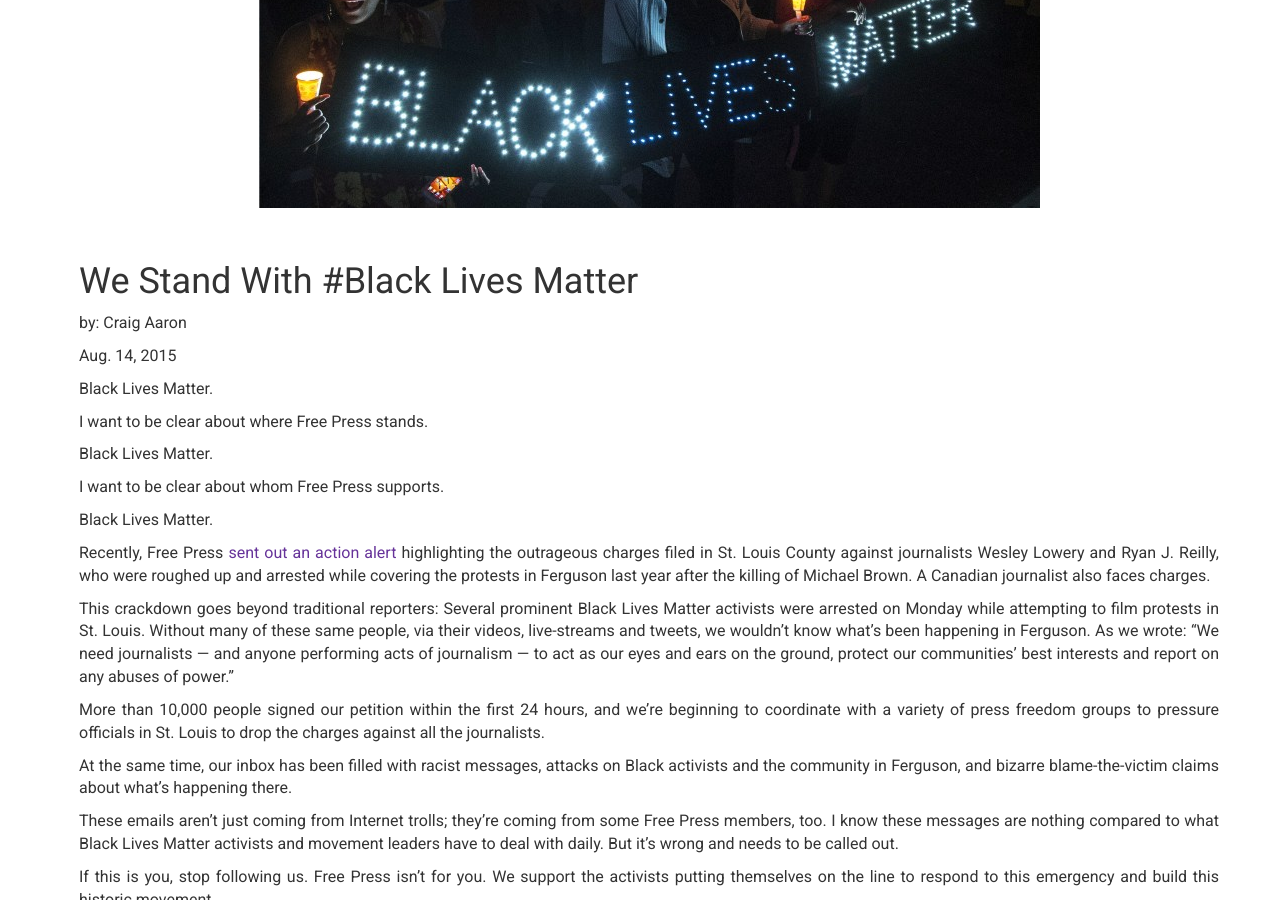
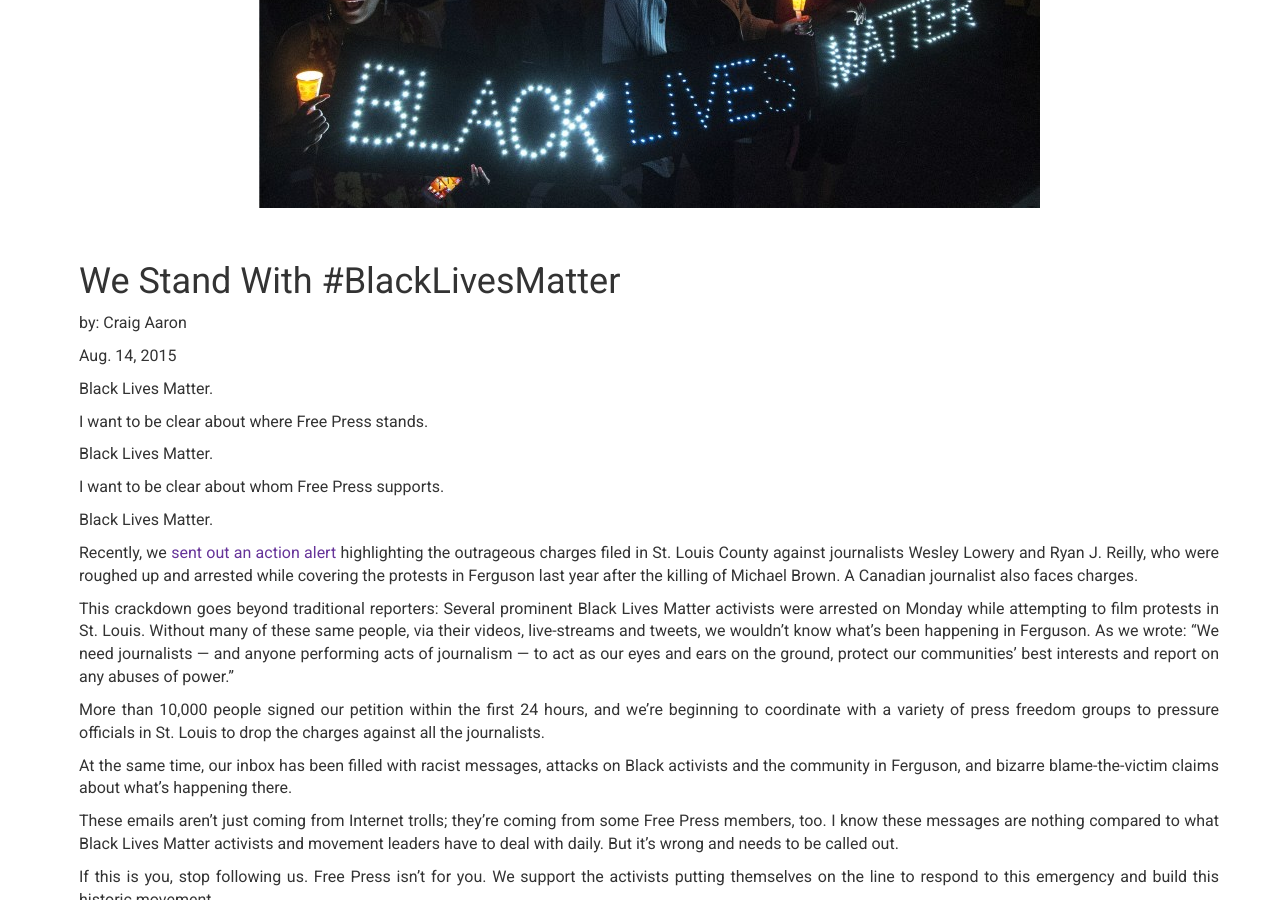
Before and after one commit to freepress/internet2016, a Jekyll site: the page built from _posts/blog/2015-08-14-we-stand-blacklivesmatter.md, in a window 1280 px wide and 900 px high, scrolled down 773 px. Built offline with Jekyll 4.4.1, drawn with Linux system fonts in a browser that asks for light colours; comment, search, counter and statistics services are not loaded.

Commit message:
updated text
made the following changes:
Changed #Black Lives Matter to #BlackLivesMatter

```diff
--- a/_posts/blog/2015-08-14-we-stand-blacklivesmatter.md
+++ b/_posts/blog/2015-08-14-we-stand-blacklivesmatter.md
@@ -1,7 +1,7 @@
 ---
 layout: blogpost_single
 headerimg: blog-black-lives-matter.jpg
-title: "We Stand With #Black Lives Matter"
+title: "We Stand With #BlackLivesMatter"
 teaser: "Here's why we stand with Black Lives Matter, and why you should too"
 thumbnail: thumbnail-blog-megaphone.svg
 author: Craig Aaron
@@ -20,7 +20,7 @@ I want to be clear about whom Free Press supports.
 
 Black Lives Matter.
 
-Recently, Free Press <a href="http://act.freepress.net/sign/journ_ferguson_arrests/?source=FPblog">sent out an action alert</a> highlighting the outrageous charges filed in St. Louis County against journalists Wesley Lowery and Ryan J. Reilly, who were roughed up and arrested while covering the protests in Ferguson last year after the killing of Michael Brown. A Canadian journalist also faces charges.
+Recently, we <a href="http://act.freepress.net/sign/journ_ferguson_arrests/?source=FPblog">sent out an action alert</a> highlighting the outrageous charges filed in St. Louis County against journalists Wesley Lowery and Ryan J. Reilly, who were roughed up and arrested while covering the protests in Ferguson last year after the killing of Michael Brown. A Canadian journalist also faces charges.
 
 This crackdown goes beyond traditional reporters: Several prominent Black Lives Matter activists were arrested on Monday while attempting to film protests in St. Louis. Without many of these same people, via their videos, live-streams and tweets, we wouldn’t know what’s been happening in Ferguson. As we wrote: “We need journalists — and anyone performing acts of journalism — to act as our eyes and ears on the ground, protect our communities’ best interests and report on any abuses of power.”
 
```
